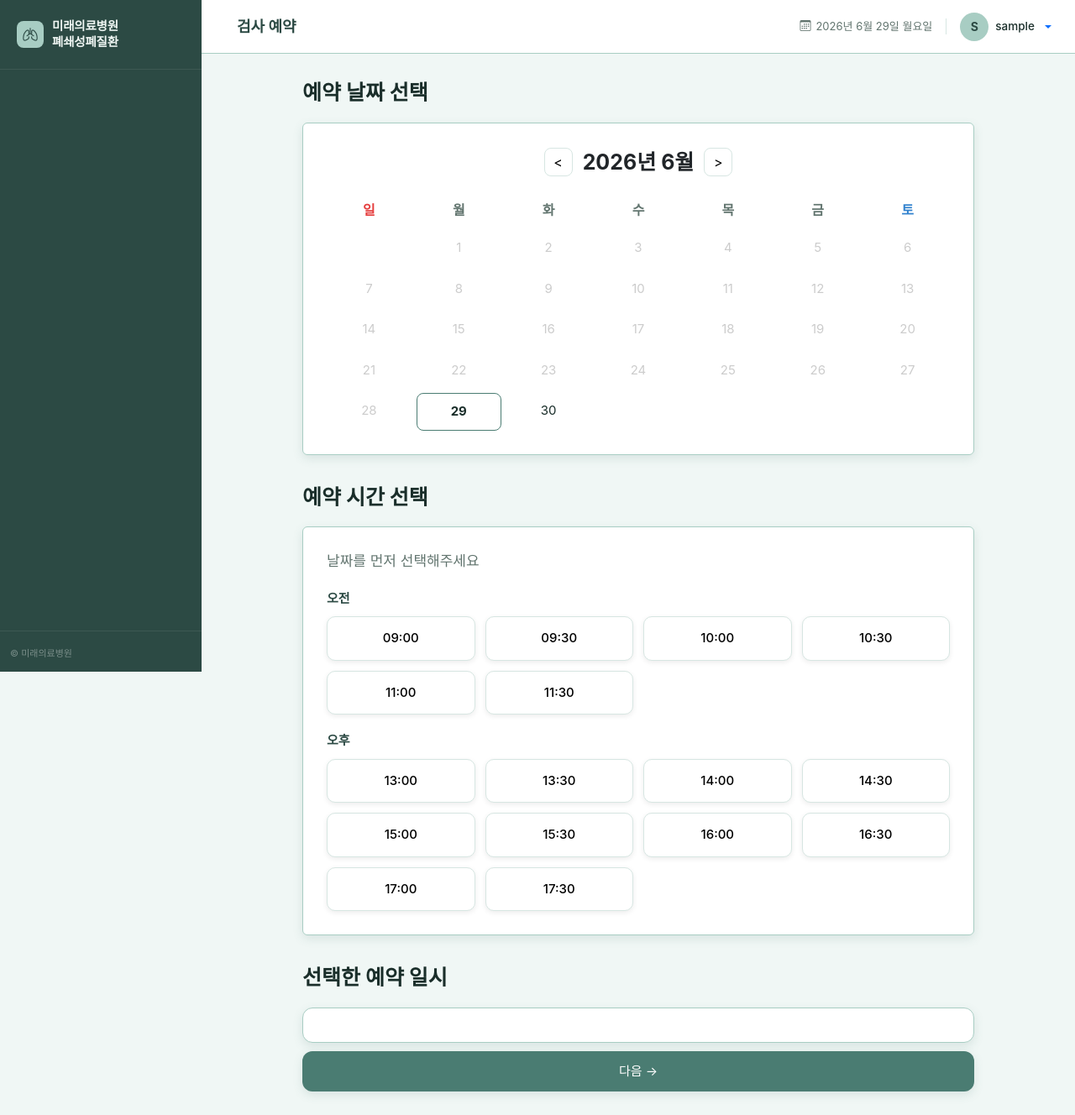
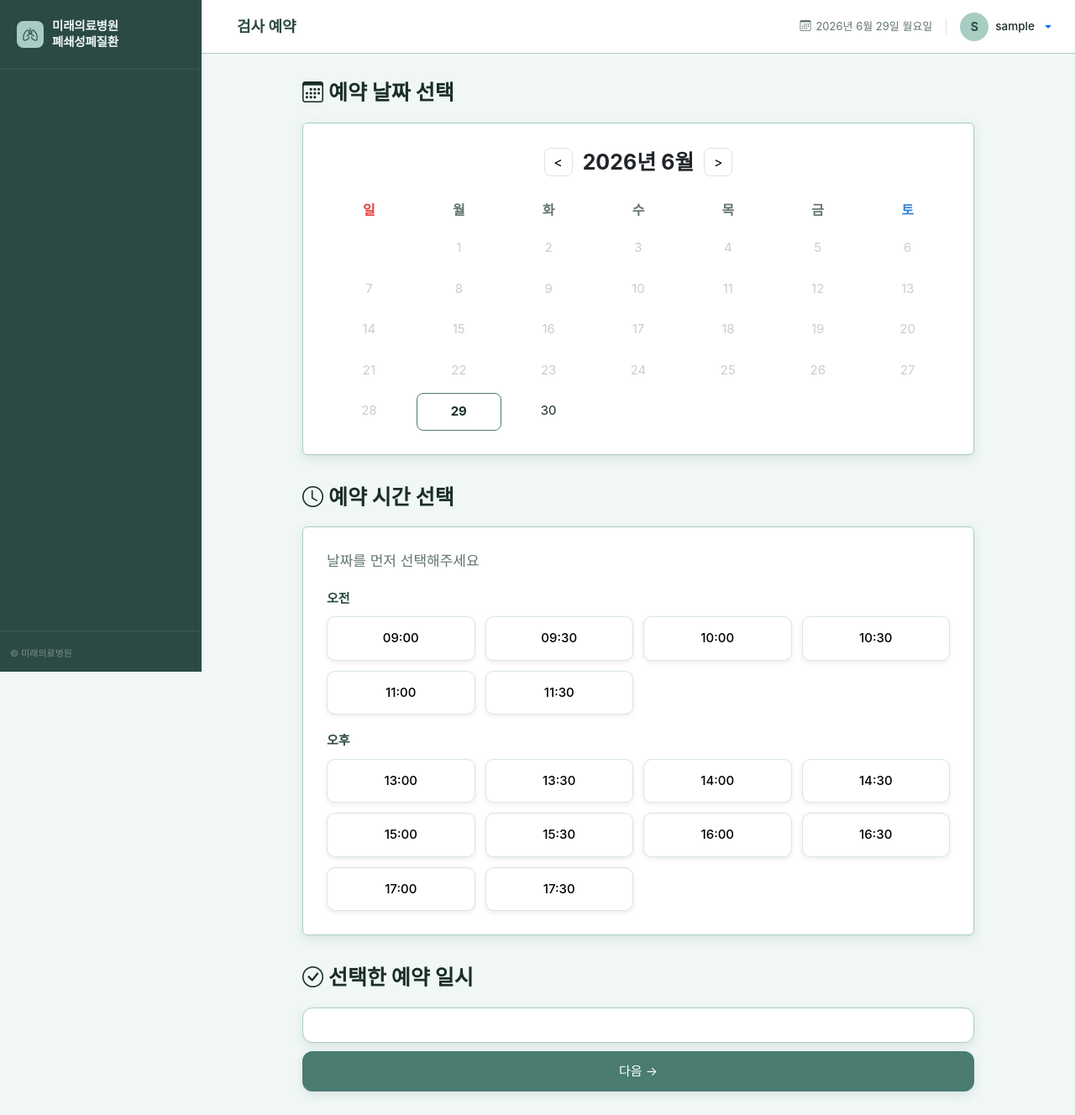
Before and after one commit to 0JustDoIT1/copd-prediction, a Django app: page /appoint/ in a window 1280 px wide. Shown: the whole page at 84% size. Run offline with Django 5.2, Linux system fonts and the light colour scheme; the visitor is signed in with stand-in values (Sample User, id 1); data that the repository does not hold is empty; parts of the project's set-up code (start-up, migrations or seed data) failed here and were passed over; some libraries are stand-ins or nearby versions; some web fonts are replaced.

Commit message:
260629_appointment_base링크 변경

```diff
--- a/appointments/templates/appointments/appointment_request.html
+++ b/appointments/templates/appointments/appointment_request.html
@@ -9,7 +9,7 @@
 
   <!-- 달력 -->
   <div style="margin-bottom: 32px;">
-    <p style="font-size:25px; font-weight:700; margin-bottom:16px;">예약 날짜 선택</p>
+    <p style="font-size:25px; font-weight:700; margin-bottom:16px;"><i class="bi bi-calendar3"></i> 예약 날짜 선택</p>
     <div class="card" style="padding: 28px;box-shadow: 0 4px 12px rgba(74,124,114,0.15);">
       <div style="display:flex; align-items:center; justify-content:center; gap:12px; margin-bottom:20px;">
         <button onclick="changeMonth(-1)" style="width:34px; height:34px; border-radius:8px; border:1px solid #d7e6e2; background:#fff; cursor:pointer; font-size:16px;">&lt;</button>
@@ -22,7 +22,7 @@
 
 <!-- 슬롯 -->
 <div>
-  <p style="font-size:25px; font-weight:700; margin-bottom:16px;">예약 시간 선택</p>
+  <p style="font-size:25px; font-weight:700; margin-bottom:16px;"><i class="bi bi-clock"></i> 예약 시간 선택</p>
   <div class="card" style="padding: 28px;box-shadow: 0 4px 12px rgba(74,124,114,0.15);">
     <p id="slot-label" style="font-size:17px; color:#62756f; margin-bottom:20px;">날짜를 먼저 선택해주세요</p>
 
@@ -53,7 +53,7 @@
   </div>
 </div>
 <!-- 선택 정보 + 다음 버튼 -->
-<p style="font-size:25px; font-weight:700; margin-bottom:16px; margin-top:32px;">선택한 예약 일시</p>
+<p style="font-size:25px; font-weight:700; margin-bottom:16px; margin-top:32px;"><i class="bi bi-check-circle"></i> 선택한 예약 일시</p>
 <div id="selected-info" style=" padding:20px; background:#fff; border:1.5px solid #a8cdc3; border-radius:12px;box-shadow: 0 4px 12px rgba(74,124,114,0.15);display:flex; align-items:center;">
   <p id="selected-info-text" style="font-size:18px; font-weight:700; margin-bottom:0px;"></p>
   </div>
--- a/appointments/views.py
+++ b/appointments/views.py
@@ -165,7 +165,10 @@ def cancel_appointment(request, pk):
             appointment = AppointmentRequest.objects.get(pk=pk, patient=patient)
 
             # 하루 전까지만 취소 가능
-            if appointment.slot_datetime - tz.now() > timedelta(days=1):
+            # 예약 당일 자정(00:00) 이전까지 취소 가능
+            appointment_date = tz.localtime(appointment.slot_datetime).date()
+            today = tz.localtime(tz.now()).date()
+            if appointment_date > today:
                 appointment.status = 'cancelled'
                 appointment.save()
         except:
--- a/templates/base.html
+++ b/templates/base.html
@@ -100,8 +100,8 @@
                 진료예약
               </a>
               <a
-                href="{% url 'appointments:appointment_confirm' %}"
-                class="nav-link nav-sublink {% if active_menu == 'appointment_confirm' %}active{% endif %}"
+                href="{% url 'appointments:my_appointments' %}"
+                class="nav-link nav-sublink {% if active_menu == 'my_appointments' %}active{% endif %}"
               >
                 예약 확인
               </a>
```
